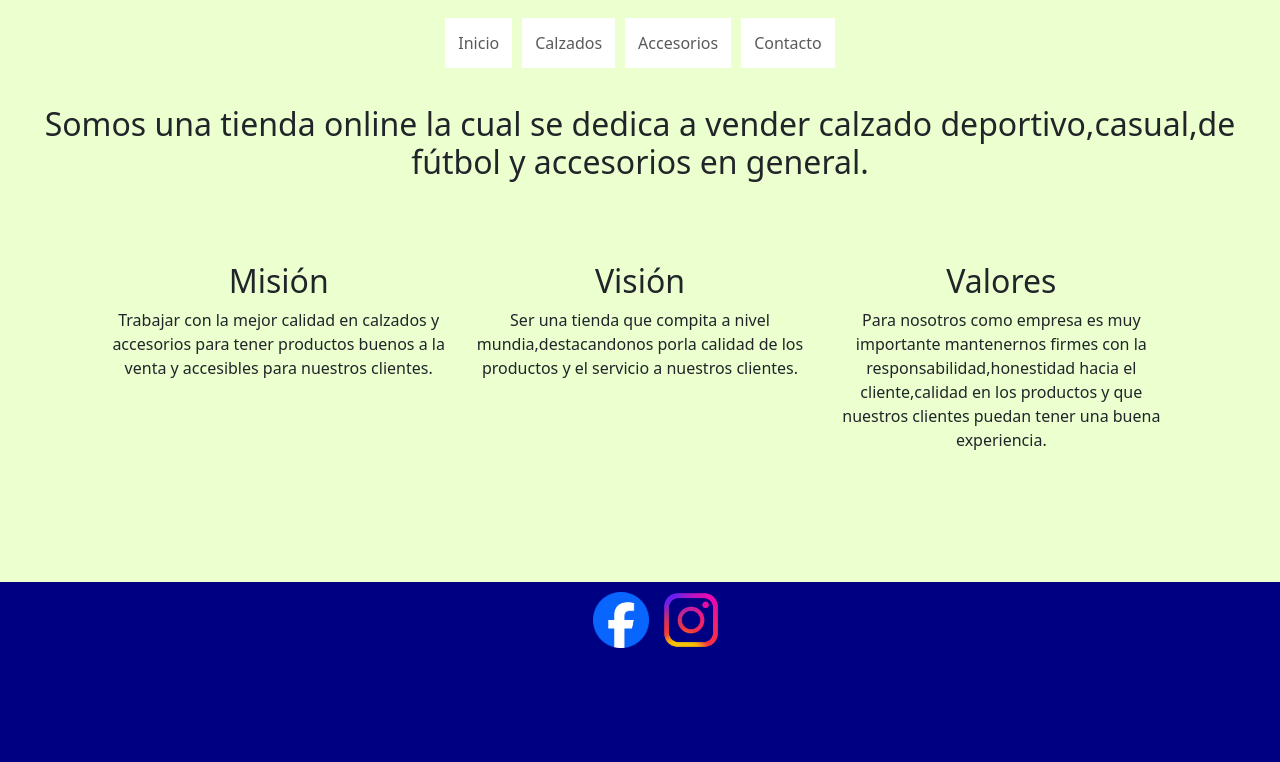
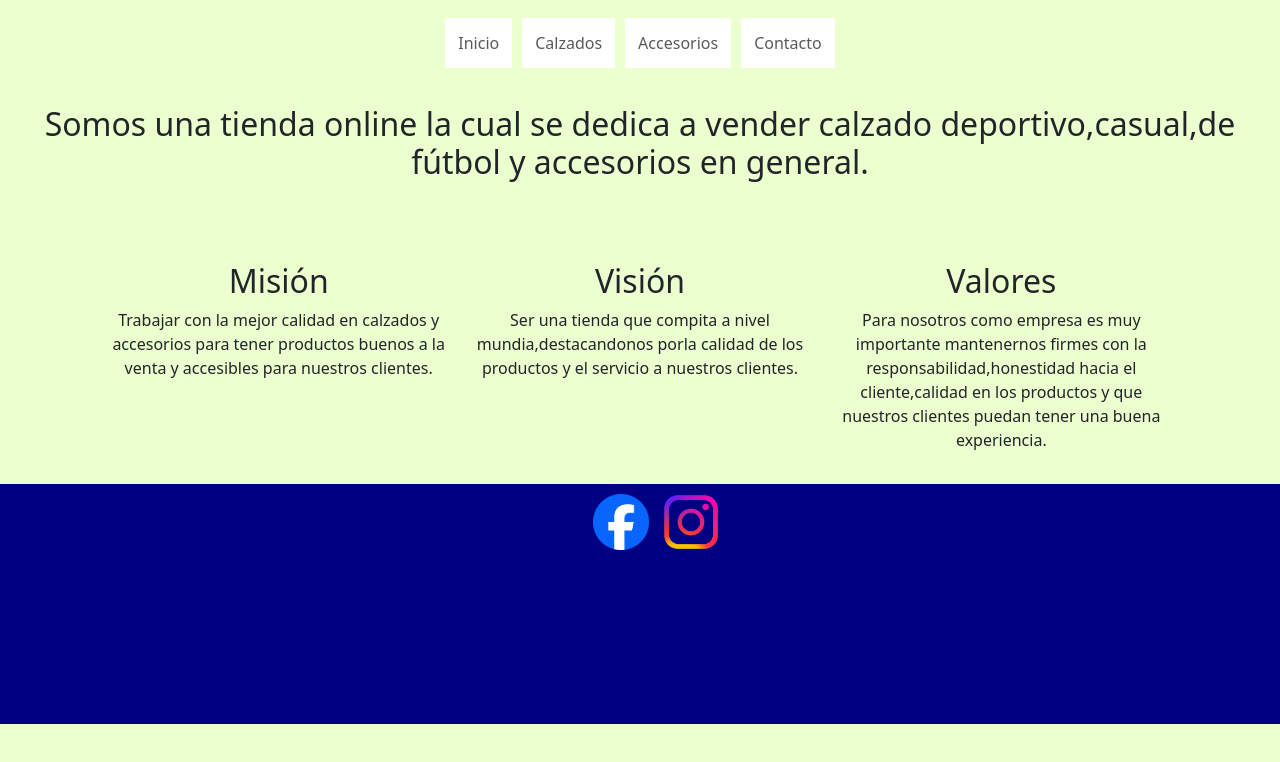
Before and after one commit to DiogoAlonso/PreEntrega-3, a plain HTML site: page pages/nosotros.html in a window 1280 px wide. Shown: the part 354-1116 px from the top of the page. After the commit the page ends 1078 px from the top, so only its background shows below. Drawn offline with nearby package versions, Linux system fonts and the light colour scheme.

Commit message:
cambios en footer

```diff
--- a/assets/styles/style.css
+++ b/assets/styles/style.css
@@ -71,12 +71,10 @@ main section {
   display: flex;
   flex-flow: row;
 }
-
 footer {
   background-color: rgb(0, 0, 130);
   height: 30vh;
   width: 100%;
-  position: absolute;
 }
 section {
   display: flex;
@@ -141,7 +139,6 @@ footer ul li {
   text-align: left;
 }
 body {
-  height: 100vh;
   width: 100vw;
   position: relative;
   background-color: rgb(235, 255, 207);
@@ -272,6 +269,7 @@ body {
 }
 .footer {
   width: 100%;
+  background-position-y: bottom;
 }
 .catalogo {
   width: 100%;
--- a/pages/nosotros.html
+++ b/pages/nosotros.html
@@ -67,7 +67,7 @@
         <p>Para nosotros como empresa es muy importante mantenernos firmes con la responsabilidad,honestidad hacia el cliente,calidad en los productos y que nuestros clientes puedan tener una buena experiencia.</p></div>
       </div>
     </main>
-<footer>
+<footer class="footer">
     <ul class="fb">
         <li class="fb">
           <a href="https://www.facebook.com/?locale=es_LA" target="_blank">
```
Also changed, not shown: index.html (+0 -1 lines).
